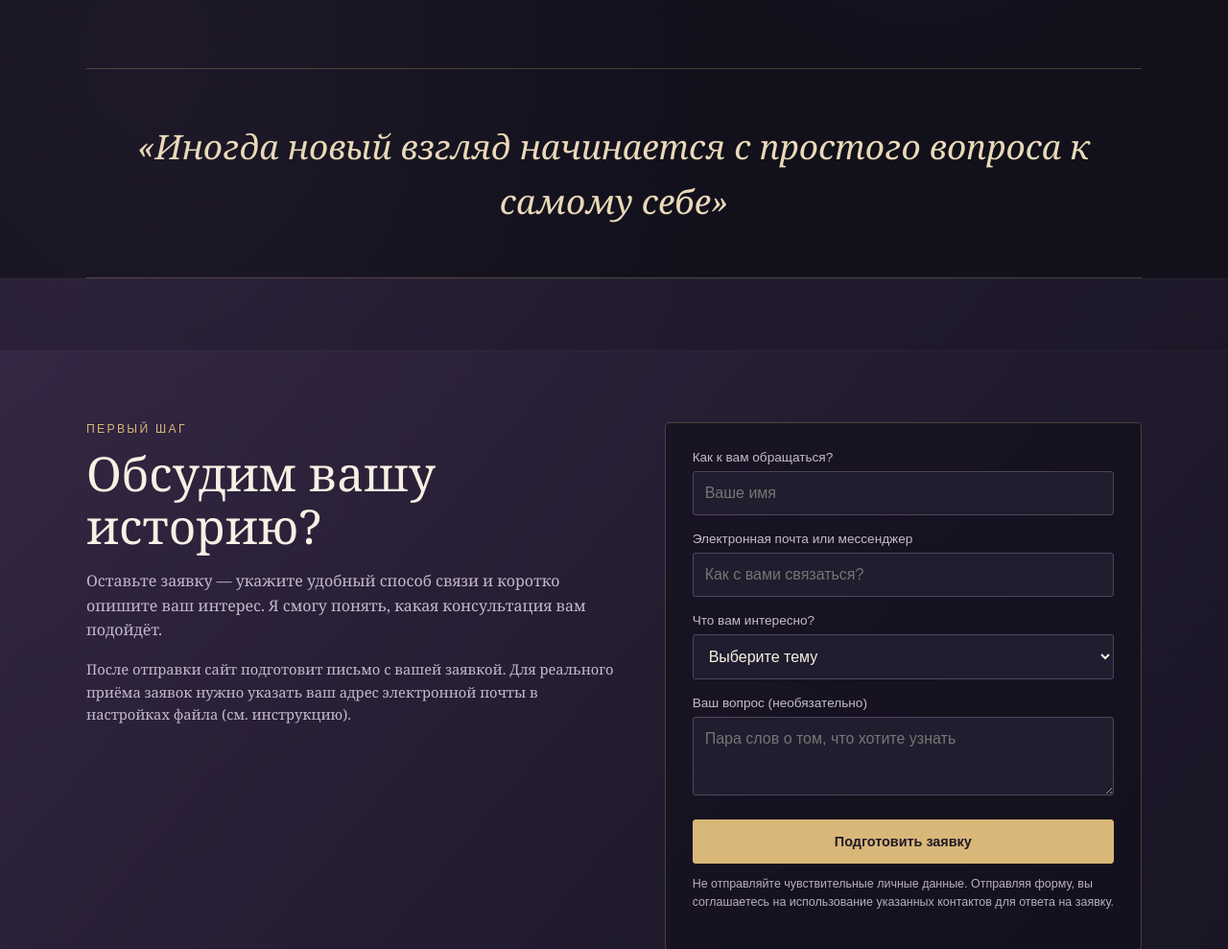
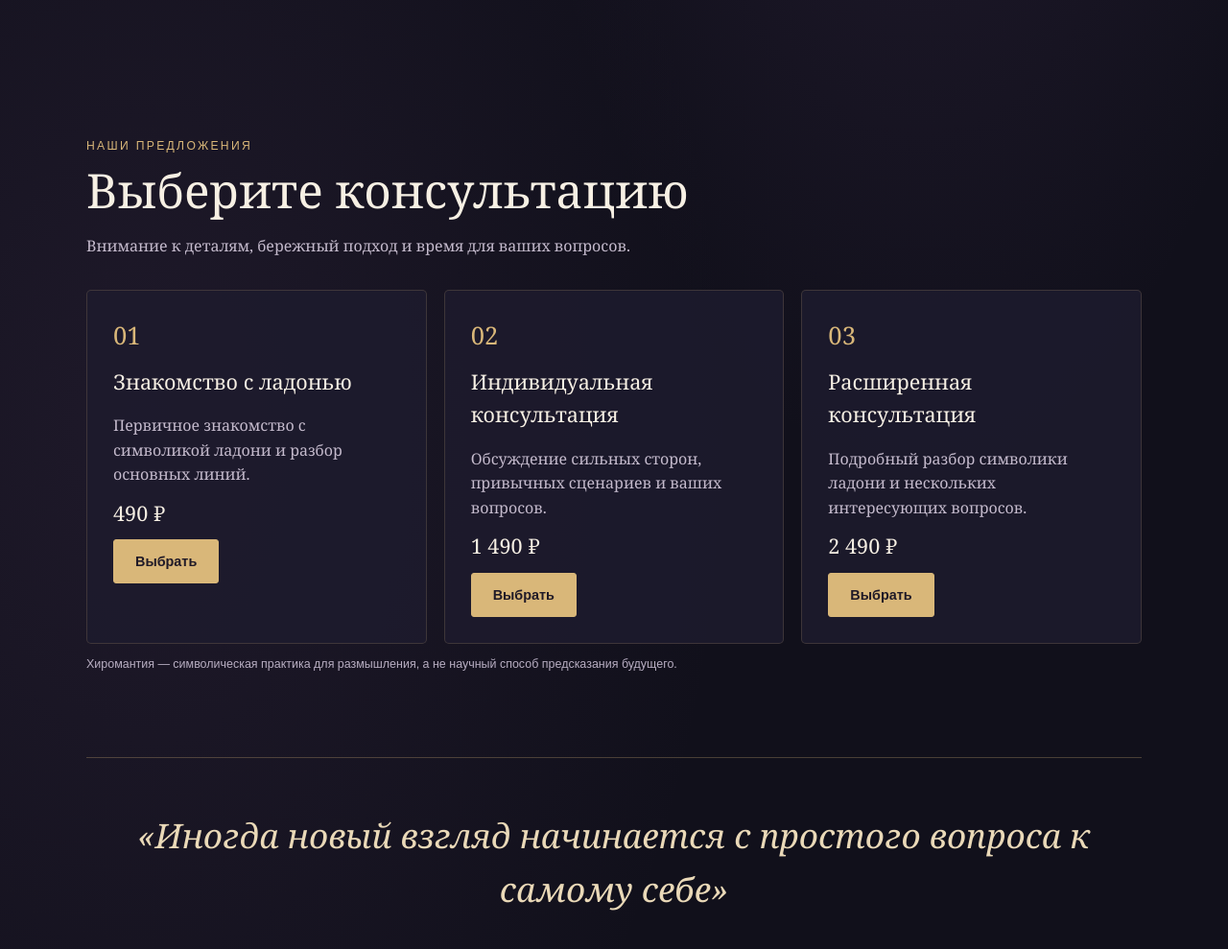
Before and after one commit to greksoldat-crypto/tainy-ladoni, a website: page index.html in a window 1280 px wide. Shown: the part 1356-2345 px from the top of the page at 96% size. Drawn offline with Linux system fonts and the light colour scheme.

Commit message:
Update index.html

```diff
--- a/index.html
+++ b/index.html
@@ -140,6 +140,45 @@
       </div>
     </section>
 
+   <section id="prices">
+  <div class="wrap">
+    <div class="eyebrow">Наши предложения</div>
+    <h2 class="section-title">Выберите консультацию</h2>
+    <p class="section-intro">
+      Внимание к деталям, бережный подход и время для ваших вопросов.
+    </p>
+
+    <div class="cards">
+      <article class="card">
+        <div class="num">01</div>
+        <h3>Знакомство с ладонью</h3>
+        <p>Первичное знакомство с символикой ладони и разбор основных линий.</p>
+        <h3>490 ₽</h3>
+        <a class="btn primary" href="#request">Выбрать</a>
+      </article>
+
+      <article class="card">
+        <div class="num">02</div>
+        <h3>Индивидуальная консультация</h3>
+        <p>Обсуждение сильных сторон, привычных сценариев и ваших вопросов.</p>
+        <h3>1 490 ₽</h3>
+        <a class="btn primary" href="#request">Выбрать</a>
+      </article>
+
+      <article class="card">
+        <div class="num">03</div>
+        <h3>Расширенная консультация</h3>
+        <p>Подробный разбор символики ладони и нескольких интересующих вопросов.</p>
+        <h3>2 490 ₽</h3>
+        <a class="btn primary" href="#request">Выбрать</a>
+      </article>
+    </div>
+
+    <p class="small">
+      Хиромантия — символическая практика для размышления, а не научный способ предсказания будущего.
+    </p>
+  </div>
+</section>
     <div class="wrap quote">«Иногда новый взгляд начинается с простого вопроса к самому себе»</div> <section class="lead-section" id="request">
     <section class="lead-section" id="request">
       <div class="wrap lead-grid">
```
